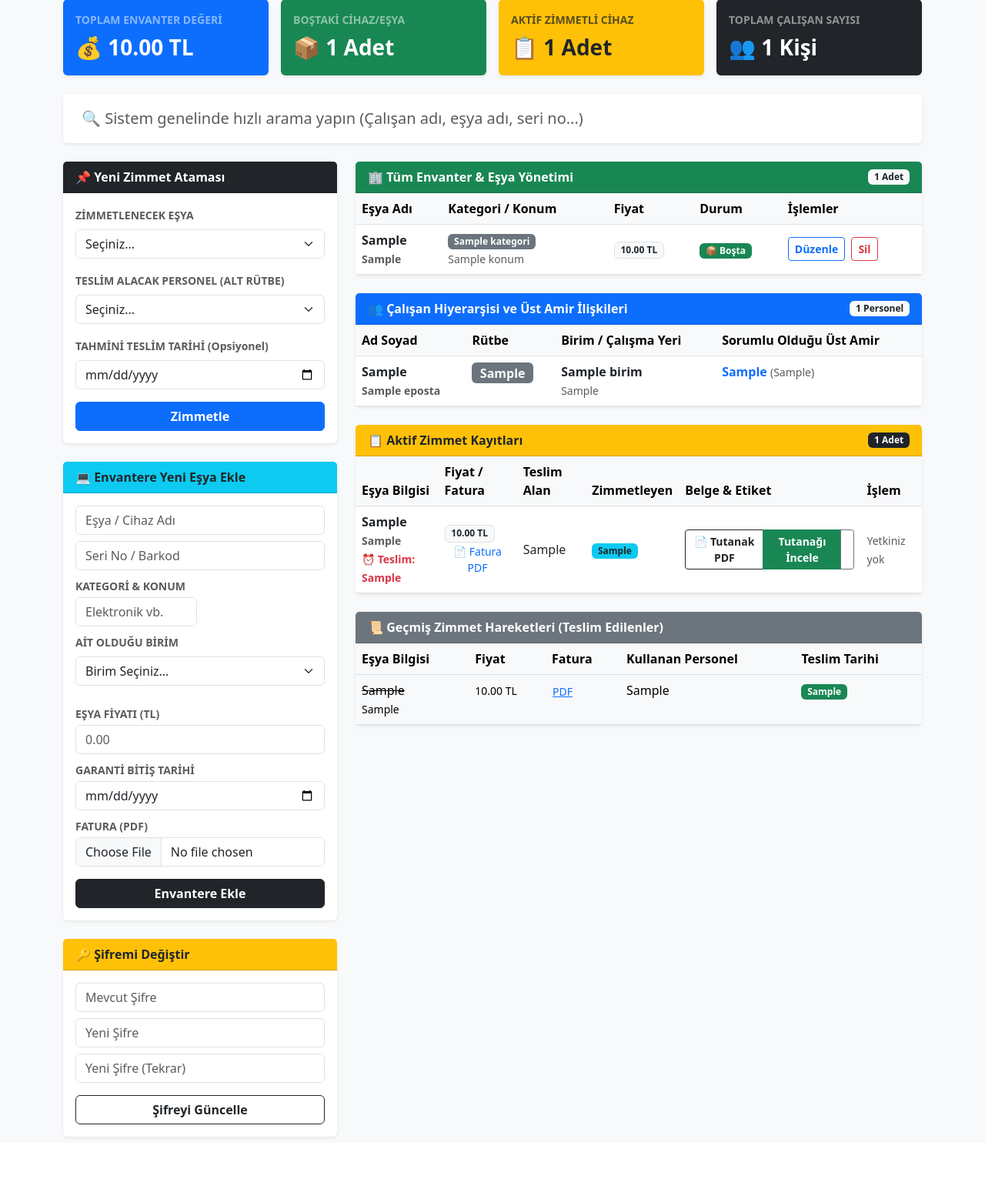
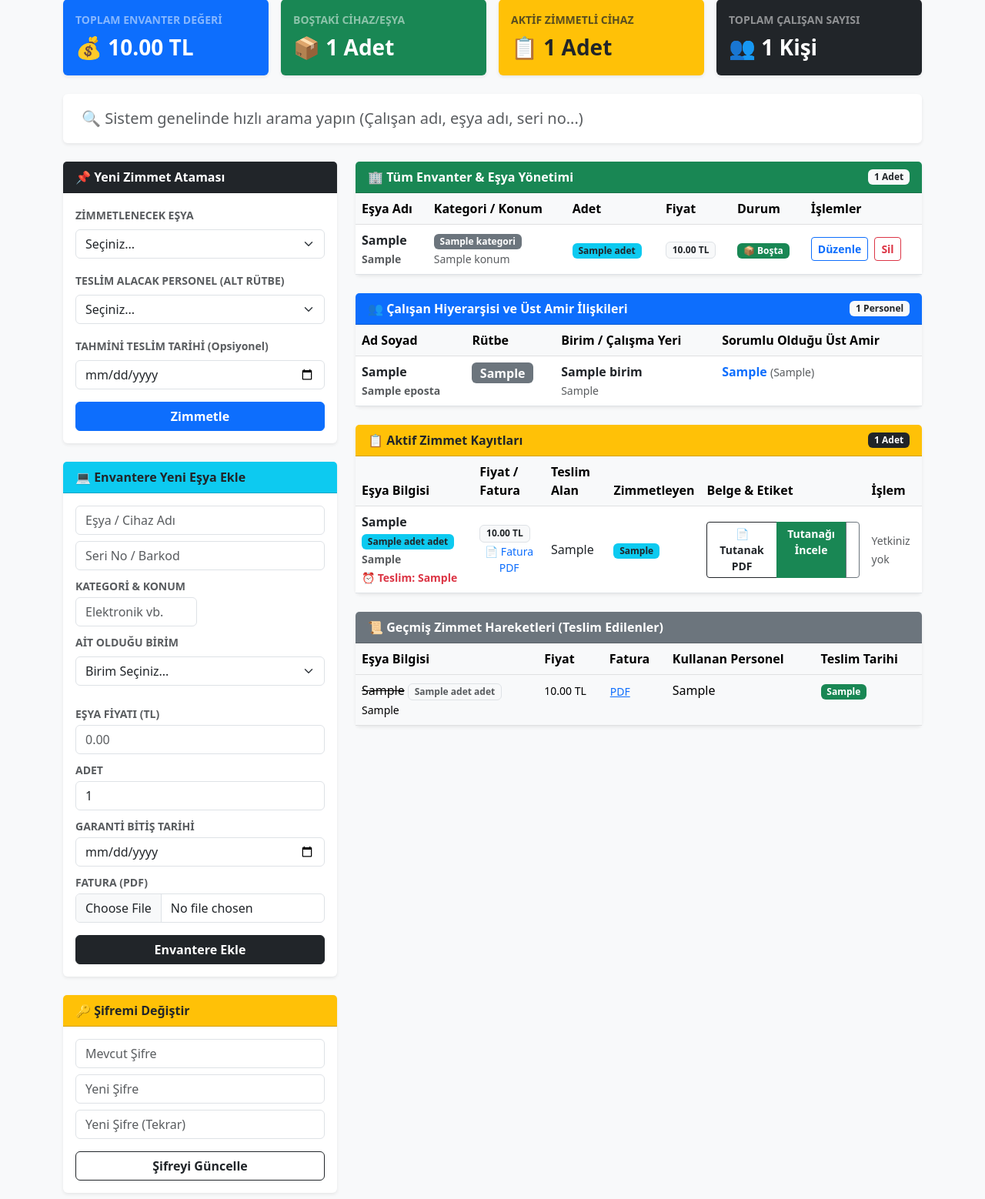
Before and after one commit to tuywin/dika-inventory-portal, a Flask app: template templates/index.html in a window 1280 px wide. Shown: the part 121-1679 px from the top of the page at 77% size. Before the commit the page ends 1601 px from the top, so only its background shows below. Run offline with Flask 3, Linux system fonts and the light colour scheme; the template is opened without the code that fills it: most values are stand-ins (such as "Sample title", 1, 10 or a date in 2020).

Commit message:
Esyalara adet (miktar) alani eklendi
- esyalar tablosuna adet INT NOT NULL DEFAULT 1 eklendi (schema.sql + canli DB);
  mevcut tum kayitlar otomatik 1 oldu
- esya-ekle / esya-guncelle formlari ve route'lari adet alanini destekliyor
  (belirtilmezse 1)
- CSV sablonuna adet sutunu en sona eklendi (eski sutun sirasi bozulmadi);
  import-csv'de sutun bos/gecersizse otomatik 1 yaziliyor, export-csv de
  adet'i raporluyor
- dashboard, zimmet-pdf ve envanter/zimmet tablolarinda adet gosteriliyor

Co-Authored-By: Claude Sonnet 5 <noreply@anthropic.com>

```diff
--- a/app/routes/dashboard.py
+++ b/app/routes/dashboard.py
@@ -103,12 +103,12 @@ def dashboard():
 
     # Envanter tüm eşyaları göstermelidir. Zimmetli eşyaları burada
     # filtrelemek, eşya silinmemiş olsa bile kullanıcıya kaybolmuş gibi gösteriyordu.
-    cursor.execute("SELECT id, esya_adi, seri_no, fiyat, fatura_pdf, garanti_bitis, kategori, konum, durum FROM esyalar ORDER BY esya_adi, seri_no")
+    cursor.execute("SELECT id, esya_adi, seri_no, adet, fiyat, fatura_pdf, garanti_bitis, kategori, konum, durum FROM esyalar ORDER BY esya_adi, seri_no")
     envanter_esyalari = cursor.fetchall()
     bosta_esyalar = [esya for esya in envanter_esyalari if esya['durum'] == 'Bosta']
 
     cursor.execute("""
-        SELECT z.id, z.esya_id, e.esya_adi, e.seri_no, e.fiyat, e.fatura_pdf, e.garanti_bitis, e.kategori,
+        SELECT z.id, z.esya_id, e.esya_adi, e.seri_no, e.adet, e.fiyat, e.fatura_pdf, e.garanti_bitis, e.kategori,
                c_alan.id AS alan_id, c_alan.ad_soyad AS alan_personel, r_alan.level AS alan_level,
                c_veren.ad_soyad AS veren_amir,
                z.zimmet_tarihi, z.tahmini_iade_tarihi
@@ -123,7 +123,7 @@ def dashboard():
     aktif_zimmetler = cursor.fetchall()
 
     cursor.execute("""
-        SELECT z.id, e.esya_adi, e.seri_no, e.fiyat, e.fatura_pdf,
+        SELECT z.id, e.esya_adi, e.seri_no, e.adet, e.fiyat, e.fatura_pdf,
                c_alan.ad_soyad AS alan_personel,
                c_veren.ad_soyad AS veren_amir,
                z.zimmet_tarihi, z.iade_tarihi
--- a/app/routes/zimmet.py
+++ b/app/routes/zimmet.py
@@ -146,7 +146,7 @@ def zimmet_pdf(zimmet_id):
     conn = get_db()
     cursor = conn.cursor(dictionary=True)
     cursor.execute("""
-        SELECT z.id, e.esya_adi, e.seri_no, e.fiyat,
+        SELECT z.id, e.esya_adi, e.seri_no, e.adet, e.fiyat,
                c_alan.ad_soyad AS alan_personel, r_alan.rutbe_adi AS alan_rutbe,
                c_veren.ad_soyad AS veren_amir, r_veren.rutbe_adi AS veren_rutbe,
                z.zimmet_tarihi
@@ -234,6 +234,7 @@ def zimmet_pdf(zimmet_id):
         [Paragraph("Teslim Alan (Personel):", bold_style), Paragraph(f"{z['alan_personel']} ({z['alan_rutbe']})", normal_style)],
         [Paragraph("Eşya / Cihaz Adı:", bold_style), Paragraph(str(z['esya_adi']), normal_style)],
         [Paragraph("Seri No / Barkod:", bold_style), Paragraph(str(z['seri_no']), normal_style)],
+        [Paragraph("Adet:", bold_style), Paragraph(str(z['adet']), normal_style)],
         [Paragraph("Kayıtlı Rayiç Fiyatı:", bold_style), Paragraph(f"{z['fiyat']:,.2f} TL", normal_style)],
     ]
 
--- a/templates/index.html
+++ b/templates/index.html
@@ -60,6 +60,7 @@
                   <p class="small text-muted mb-3">
                       Elinizdeki envanter listesini tek tıkla veritabanına aktarabilirsiniz. Dosya formatının doğru olması için önceden örnek şablonu inceleyebilirsiniz.
                       <br><b>zimmetli_personel_eposta</b> sütununa bir personelin e-postası yazılırsa eşya doğrudan o kişiye zimmetli olarak eklenir; sütun boş bırakılırsa eşya <b>boşta</b> olarak yüklenir.
+                      <br><b>adet</b> sütunu boş bırakılırsa eşya otomatik olarak <b>1 adet</b> yüklenir.
                   </p>
                   <div class="mb-3">
                       <a href="/download-template" class="btn btn-sm btn-outline-primary w-100 fw-bold">📑 Örnek Yükleme Şablonunu İndir (.csv)</a>
@@ -177,7 +178,7 @@
                                 <option value="">Seçiniz...</option>
                                 {% for e in bosta_esyalar %}
                                     {% if e.durum == 'Bosta' %}
-                                    <option value="{{ e.id }}">{{ e.esya_adi }} ({{ e.seri_no }}) - {{ "{:,.2f}".format(e.fiyat) }} TL</option>
+                                    <option value="{{ e.id }}">{{ e.esya_adi }} ({{ e.seri_no }}) - {{ e.adet }} adet - {{ "{:,.2f}".format(e.fiyat) }} TL</option>
                                     {% endif %}
                                 {% endfor %}
                             </select>
@@ -280,6 +281,10 @@
                             <input type="number" step="0.01" name="fiyat" class="form-control" placeholder="0.00" required>
                         </div>
                         <div class="mb-2">
+                            <label class="form-label text-muted small mb-1 fw-bold">ADET</label>
+                            <input type="number" min="1" step="1" name="adet" class="form-control" value="1" required>
+                        </div>
+                        <div class="mb-2">
                             <label class="form-label text-muted small mb-1 fw-bold">GARANTİ BİTİŞ TARİHİ</label>
                             <input type="date" name="garanti_bitis" class="form-control">
                         </div>
@@ -328,6 +333,7 @@
                             <tr>
                                 <th>Eşya Adı</th>
                                 <th>Kategori / Konum</th>
+                                <th>Adet</th>
                                 <th>Fiyat</th>
                                 <th>Durum</th>
                                 <th>İşlemler</th>
@@ -338,6 +344,7 @@
                             <tr>
                                 <td class="fw-bold">{{ e.esya_adi }} <br><small class="text-muted">{{ e.seri_no }}</small></td>
                                 <td><span class="badge bg-secondary">{{ e.kategori }}</span> <br><small class="text-muted">{{ e.konum }}</small></td>
+                                <td><span class="badge bg-info text-dark">{{ e.adet }}</span></td>
                                 <td><span class="badge bg-light text-dark border">{{ "{:,.2f}".format(e.fiyat) }} TL</span></td>
                                 <td>
                                     {% if e.durum == 'Bakimda' %}
@@ -400,6 +407,10 @@
                                                       <input type="number" step="0.01" name="fiyat" class="form-control" value="{{ e.fiyat }}" required>
                                                   </div>
                                                   <div class="mb-2">
+                                                      <label class="form-label small fw-bold">Adet</label>
+                                                      <input type="number" min="1" step="1" name="adet" class="form-control" value="{{ e.adet }}" required>
+                                                  </div>
+                                                  <div class="mb-2">
                                                       <label class="form-label small fw-bold">Garanti Bitiş Tarihi</label>
                                                       <input type="date" name="garanti_bitis" class="form-control" value="{{ e.garanti_bitis }}">
                                                   </div>
@@ -417,7 +428,7 @@
                             </tr>
                             {% else %}
                             <tr>
-                                <td colspan="5" class="text-center text-muted py-3">Envanterde kayıtlı eşya bulunmuyor.</td>
+                                <td colspan="6" class="text-center text-muted py-3">Envanterde kayıtlı eşya bulunmuyor.</td>
                             </tr>
                             {% endfor %}
                         </tbody>
@@ -601,7 +612,7 @@
                             {% for z in aktif_zimmetler %}
                             <tr>
                                 <td class="fw-bold">
-                                    {{ z.esya_adi }} <br><small class="text-muted">{{ z.seri_no }}</small>
+                                    {{ z.esya_adi }} <span class="badge bg-info text-dark">{{ z.adet }} adet</span> <br><small class="text-muted">{{ z.seri_no }}</small>
                                     {% if z.tahmini_iade_tarihi %}
                                         <br><small class="text-danger fw-bold">⏰ Teslim: {{ z.tahmini_iade_tarihi }}</small>
                                     {% endif %}
@@ -692,7 +703,7 @@
                         <tbody>
                             {% for gz in gecmis_zimmetler %}
                             <tr class="table-light text-muted">
-                                <td><del>{{ gz.esya_adi }}</del> <br><small>{{ gz.seri_no }}</small></td>
+                                <td><del>{{ gz.esya_adi }}</del> <span class="badge bg-light text-muted border">{{ gz.adet }} adet</span> <br><small>{{ gz.seri_no }}</small></td>
                                 <td><small>{{ "{:,.2f}".format(gz.fiyat) }} TL</small></td>
                                 <td>
                                     {% if gz.fatura_pdf %}
```
Also changed, not shown: app/routes/inventory.py (+7 -5 lines), app/routes/reports.py (+17 -9 lines).
